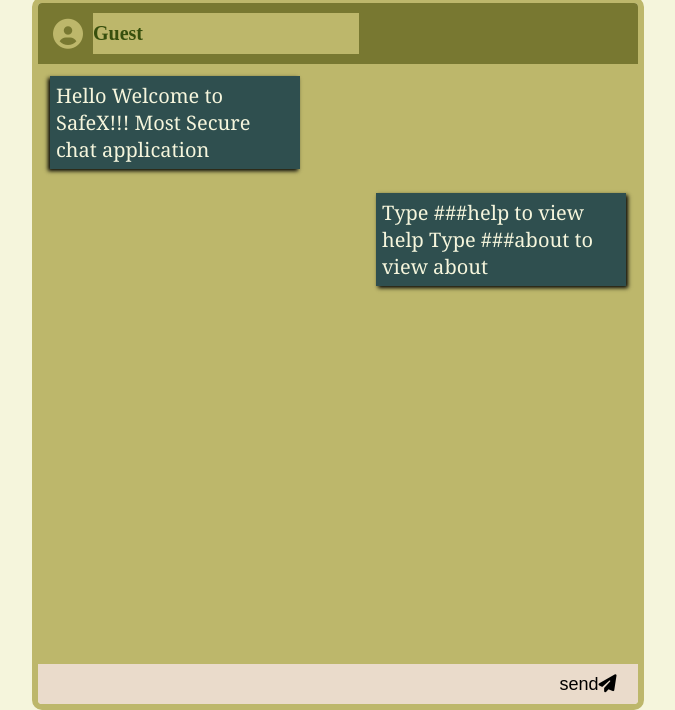
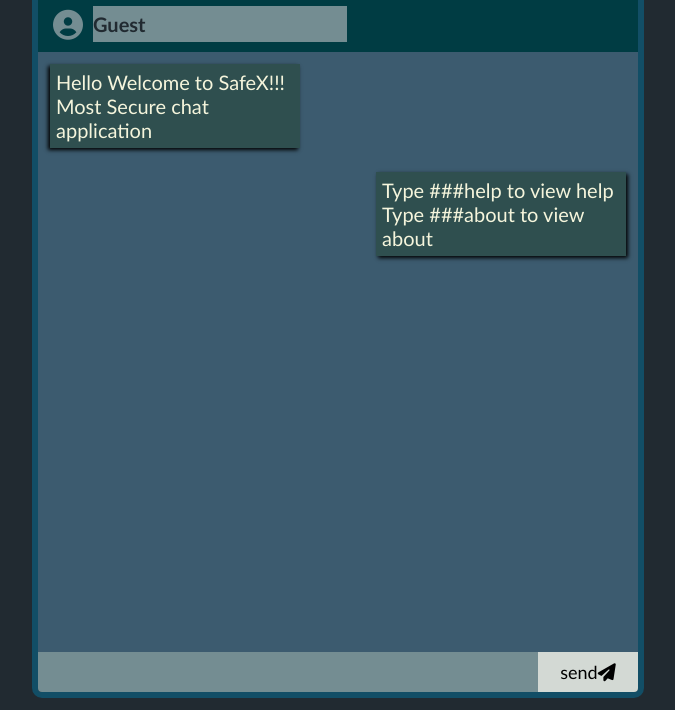
Before and after one commit to Axii03/SafeX, a website: page public/index.html in a window 1280 px wide. Shown: the part 91-801 px from the top of the page, without its empty margins (302-977 px from the left). Drawn offline with nearby package versions, Linux system fonts and the light colour scheme; no server answers.

Commit message:
code clean up

```diff
--- a/app.js
+++ b/app.js
@@ -17,7 +17,6 @@
 
 
 const activeRoomCodes = new Set();
-let checkRoom;
 
 io.on('connection', (socket) => {
     socket.on('createRoom',()=>{
--- a/public/index.html
+++ b/public/index.html
@@ -6,8 +6,7 @@
     <link rel="stylesheet" href="https://cdnjs.cloudflare.com/ajax/libs/font-awesome/6.5.2/css/all.min.css" integrity="sha512-SnH5WK+bZxgPHs44uWIX+LLJAJ9/2PkPKZ5QiAj6Ta86w+fsb2TkcmfRyVX3pBnMFcV7oQPJkl9QevSCWr3W6A==" crossorigin="anonymous" referrerpolicy="no-referrer" />
     <link rel="stylesheet" href="styles.css" />
     <script src="https://cdnjs.cloudflare.com/ajax/libs/moment.js/2.29.1/moment.min.js"></script>
-    <script src="https://cdn.jsdelivr.net/npm/@tensorflow/tfjs@latest"></script>
-    <script src="https://cdnjs.cloudflare.com/ajax/libs/dompurify/3.1.3/purify.min.js" integrity="sha512-JGN62+Z7itcihLDnhzqWXwUiIZPJrC2hoBICRwTEC/RQ3qdQuaQmUGHOAALE9y2lAGrAxNO71t10ZaJLlRpz2g==" crossorigin="anonymous" referrerpolicy="no-referrer"></script>
+
     <title>SafeX</title>
 </head>
 <body>
--- a/public/login.js
+++ b/public/login.js
@@ -6,7 +6,7 @@
 function createRoom(){
     socket.emit('createRoom');
     socket.on('roomCode',(password)=>{
-        alert("The room code is: "+password)
+        alert("Share this code with the person you want to chat.The room code is: "+password)
         sessionStorage.setItem('roomCode', password);
         window.location="index.html";
     })
--- a/public/styles.css
+++ b/public/styles.css
@@ -7,8 +7,8 @@
 
 
 body{
-    background-color: beige;
-    font-family: Georgia, 'Times New Roman', Times, serif;
+    background-color:#212a31;
+    font-family: 'Trebuchet MS', 'Lucida Sans Unicode', 'Lucida Grande', 'Lucida Sans', Arial, sans-serif;
     display:grid;
     place-items: center;
 }
@@ -25,7 +25,7 @@
 }
 
 .main{
-    border:6px solid #bdb76b;
+    border:6px solid #124e66;
     border-radius: 10px;
     overflow:hidden;
 }
@@ -35,16 +35,16 @@
     font-size: 30px;
     font-weight: 700;
     padding:10px 15px;
-    color: #bdb76b;
-    background-color:rgb(120, 120, 49);
+    color: #748D92;
+    background-color:#003C43;
 }
 
 .username{
     font-size:20px;
     font-weight:700;
-    color: rgb(55, 79, 13);
-    background-color: #bdb76b;
-    font-family:'Times New Roman', Times, serif;
+    color: #212a31;
+    background-color: #748d92;
+    font-family:'Trebuchet MS', 'Lucida Sans Unicode', 'Lucida Grande', 'Lucida Sans', Arial, sans-serif;
     margin:0px 10px;
     border:none;
     outline: none;
@@ -53,13 +53,13 @@
     font-style:oblique;
     font-size:14px;
     padding:10px 16px 16px 16px;
-    color:rgb(29, 19, 97);
+    color: white;
     text-align:center;
 }
 .messageBlock{
     display:flex;
     flex-direction: column;
-    background-color: #bdb76b;
+    background-color: #3C5B6F;
     width:600px;
     height:600px;
     overflow-y: scroll;
@@ -125,8 +125,9 @@
     outline:none;
     border:none;
     height:40px;
-    background-color:#eadbcb ;
-    font-family:'Times New Roman', Times, serif;
+    background-color:#748d92 ;
+    color:#01090f;
+    font-family:'Trebuchet MS', 'Lucida Sans Unicode', 'Lucida Grande', 'Lucida Sans', Arial, sans-serif;
 }
 
 .sendButton{
@@ -135,11 +136,12 @@
     font-size: 18px;
     outline: none;
     border: none;
-    background-color: #eadbcb;
+    background-color:#d3d9d4 ;
     cursor: pointer;
     display: inline-block;
     text-align: center;
     line-height: 40px;
+    font-family: 'Trebuchet MS', 'Lucida Sans Unicode', 'Lucida Grande', 'Lucida Sans', Arial, sans-serif
 }
 
 .sendButton:hover {
@@ -162,11 +164,31 @@
     color: beige;
 }
 #join{
-    flex-grow:1; /*so the input box takes all of the space*/
+    flex-grow:1;
     font-size:20px;
     outline:none;
     border:none;
     height:40px;
-    background-color:#eadbcb ;
-    font-family:'Times New Roman', Times, serif;
+    background-color: #748d92;
+    color:#030d14;
+    font-family:'Trebuchet MS', 'Lucida Sans Unicode', 'Lucida Grande', 'Lucida Sans', Arial, sans-serif;
 }
+#join::placeholder {
+    color:#030d14;
+    opacity: 1;
+    font-family:'Trebuchet MS', 'Lucida Sans Unicode', 'Lucida Grande', 'Lucida Sans', Arial, sans-serif ;
+}
+
+.messageBlock::-webkit-scrollbar {
+    width: 12px;
+}
+
+.messageBlock::-webkit-scrollbar-track {
+    background: #212a31;
+}
+
+.messageBlock::-webkit-scrollbar-thumb {
+    background-color: #748d92;
+    border-radius: 10px;
+    border: 3px solid #212a31;
+}
```
Also changed, not shown: public/login.html (+1 -1 lines).
